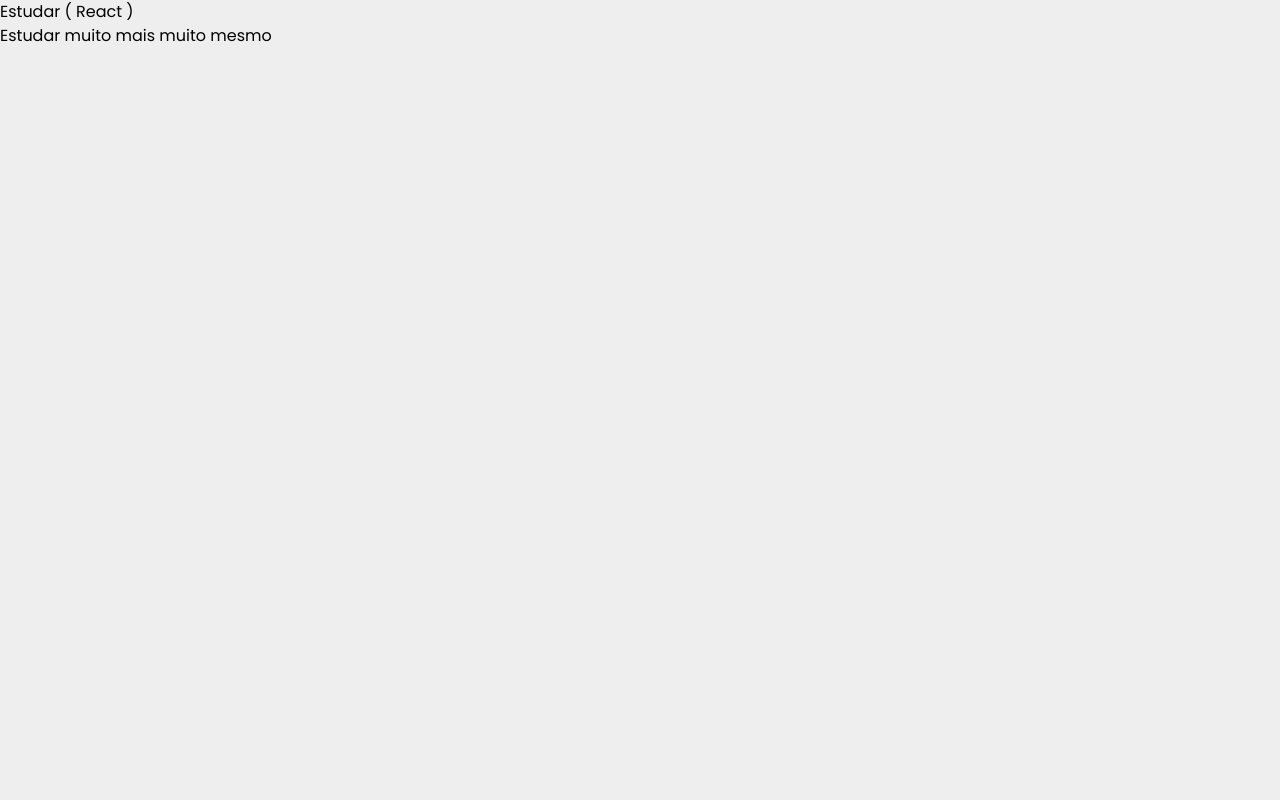
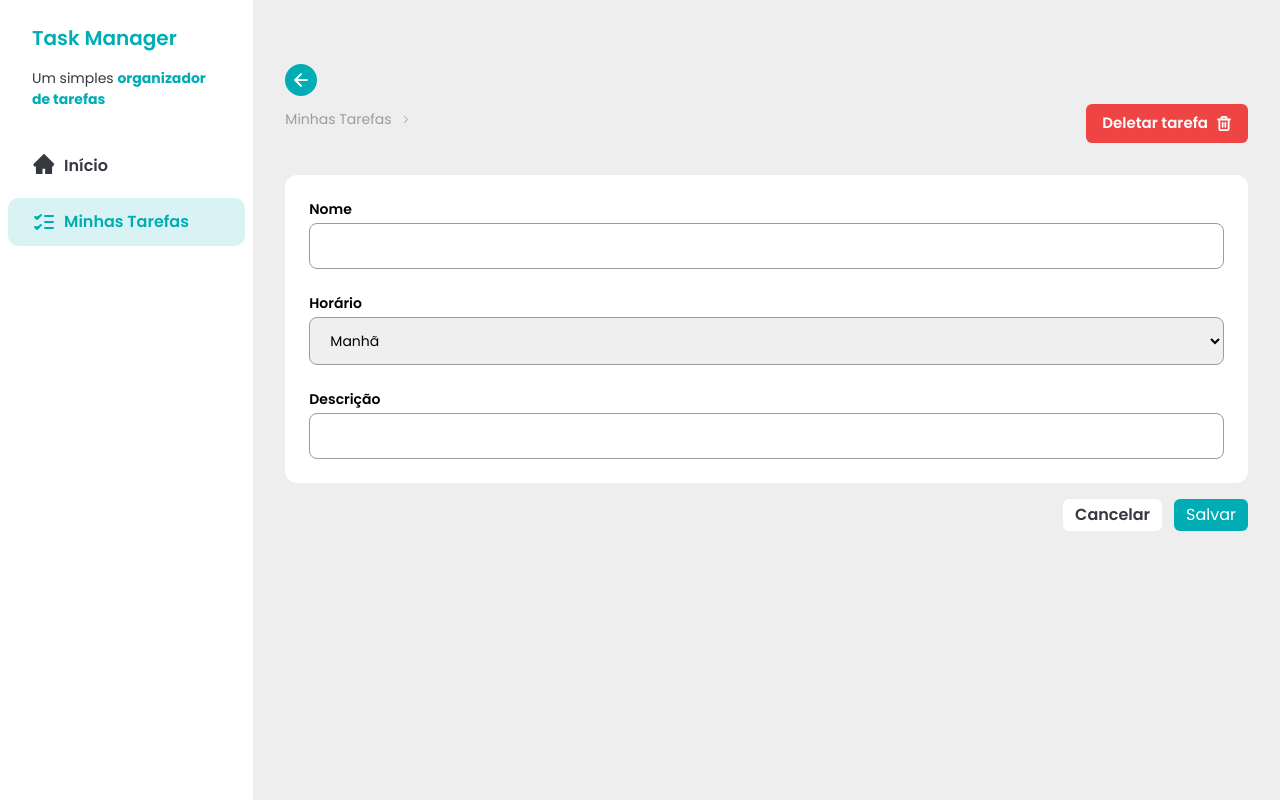
Before and after one commit to kleyton-ferreira/gerenciador-tarefas, a React (Vite) app: page /task/032084bc-d3ba-40ac-ae40-e92cccf35b4b in a window 1280 px wide. Built offline with nearby package versions, Linux system fonts and the light colour scheme; no server answers; data requests are answered from the project's data file.

Commit message:
feat: add initial TaskDetails page without logic

```diff
--- a/db.json
+++ b/db.json
@@ -1,10 +1,31 @@
 {
   "ITENS": [
     {
-      "id": "032084bc-d3ba-40ac-ae40-e92cccf35b4b",
+      "id": "b2fc3892-ed31-4620-9798-02d5469108c2",
       "time": "morning",
-      "title": "Estudar ( React )",
-      "description": "Estudar muito mais muito mesmo",
+      "title": "Teste React",
+      "description": "Javascript",
+      "status": "not-started"
+    },
+    {
+      "id": "15363358-4762-49b6-a7ff-1f06a17b31f4",
+      "time": "morning",
+      "title": "Estudar sempre ( development! )",
+      "description": "Muitas linguagens de programação",
+      "status": "not-started"
+    },
+    {
+      "id": "28206265-1737-43ae-9f2b-56ae2c242aa2",
+      "time": "evening",
+      "title": "Teste",
+      "description": "Javascript",
+      "status": "not-started"
+    },
+    {
+      "id": "e8367c99-51b7-4efc-afad-94a103860cb7",
+      "time": "afternoon",
+      "title": "Teste 33",
+      "description": "React",
       "status": "not-started"
     }
   ]
--- a/src/components/Button/Button.jsx
+++ b/src/components/Button/Button.jsx
@@ -11,6 +11,8 @@ const Button = ({ children, variant, className, size, ...rest }) => {
         tertiary:
           'bg-brand-light-gray text-brand-dark-blue hover:text-opacity-70',
         ghost: 'cursor-pointer text-brand-text-gray hover:text-opacity-70',
+        danger: 'bg-brand-danger px-4 py-2 text-brand-white',
+        details: 'bg-brand-white font-semibold text-brand-dark-blue',
       },
       size: {
         small: 'w-full px-3 py-2 text-[14px]',
--- a/src/pages/TaskDetailsPage/TaskDetailsPage.jsx
+++ b/src/pages/TaskDetailsPage/TaskDetailsPage.jsx
@@ -1,9 +1,21 @@
 import React, { useEffect, useState } from 'react'
 import { useParams } from 'react-router-dom'
+import { useNavigate } from 'react-router-dom'
+
+import { ArrowLeft, ChevronRight, Trashcon } from '../../assets/icons/index'
+import Button from '../../components/Button/Button'
+import Input from '../../components/Input/Input'
+import Sidebar from '../../components/Sidebar/Sidebar'
+import TimeSelect from '../../components/TimeSelect/TimeSelect'
 
 const TaskDetailsPage = () => {
   const { taskId } = useParams()
   const [task, setTask] = useState()
+  const navigate = useNavigate()
+
+  const handleBackClick = () => {
+    navigate(-1)
+  }
 
   useEffect(() => {
     const fetchTask = async () => {
@@ -17,9 +29,49 @@ const TaskDetailsPage = () => {
   }, [taskId])
 
   return (
-    <div>
-      <h1> {task?.title} </h1>
-      <p> {task?.description} </p>
+    <div className="flex">
+      <Sidebar />
+      <div className="w-full space-y-2 px-8 py-16">
+        <button
+          onClick={handleBackClick}
+          className="flex h-8 w-8 items-center justify-center rounded-full bg-brand-primary"
+        >
+          <ArrowLeft />
+        </button>
+        <div className="flex w-full items-center justify-between">
+          <div>
+            <div className="mb-2 flex items-center gap-3">
+              <p className="text-sm text-brand-text-gray">Minhas Tarefas</p>
+              <ChevronRight className="text-brand-text-gray" />
+              <p className="text-sm font-semibold text-brand-primary">
+                {task?.title}
+              </p>
+            </div>
+            <p className="text-xl font-semibold text-brand-dark-blue">
+              {task?.title}
+            </p>
+          </div>
+          <Button variant="danger" className="self-end">
+            <p className="text-[15px] font-semibold">Deletar tarefa</p>
+            <Trashcon />
+          </Button>
+        </div>
+        <div className="relative top-6 space-y-6 rounded-xl bg-brand-white p-6">
+          <div>
+            <Input label="Nome" value={task?.title} />
+          </div>
+          <div>
+            <TimeSelect label="" value={task?.time} />
+          </div>
+          <div>
+            <Input label="Descrição" value={task?.description} />
+          </div>
+        </div>
+        <div className="relative top-8 flex w-full justify-end gap-3">
+          <Button variant="details">Cancelar</Button>
+          <Button variant="primary">Salvar</Button>
+        </div>
+      </div>
     </div>
   )
 }
--- a/tailwind.config.js
+++ b/tailwind.config.js
@@ -10,6 +10,7 @@ export default {
           'dark-gray': '#818181',
           'text-gray': '#9A9C9F',
           'light-gray': '#EEEEEE',
+          'ligth-gray-two': '#ECECEC',
           white: '#FFFFFF',
           background: '#F8F8F8',
           process: '#FFAA04',
```
